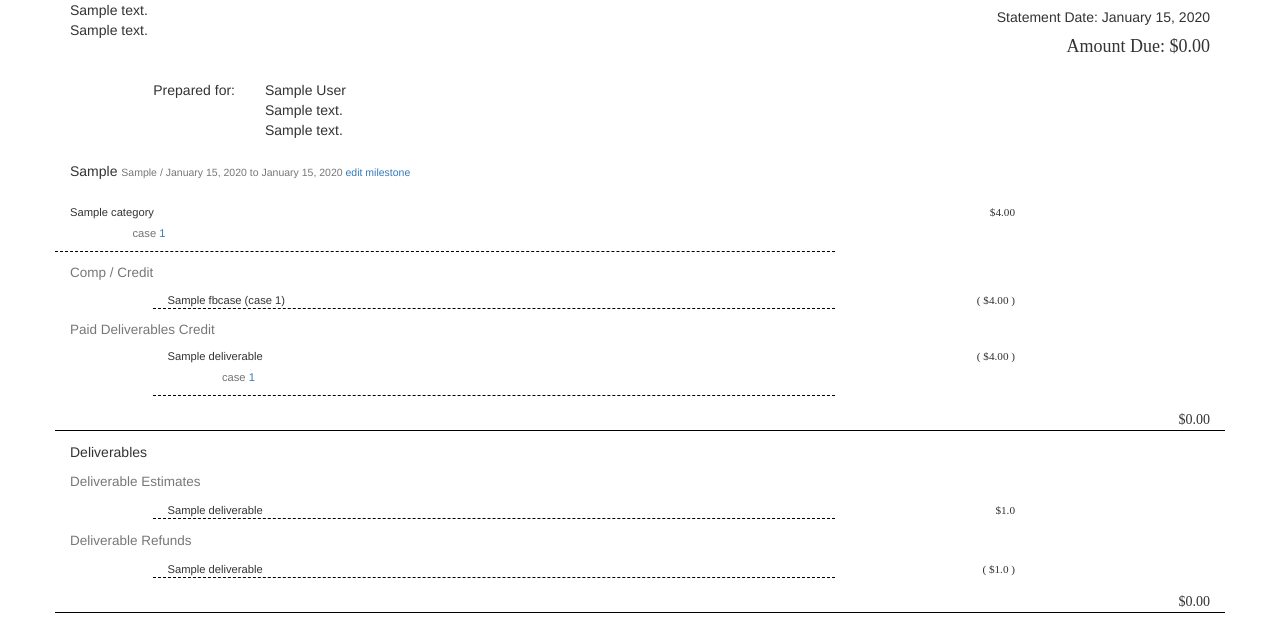
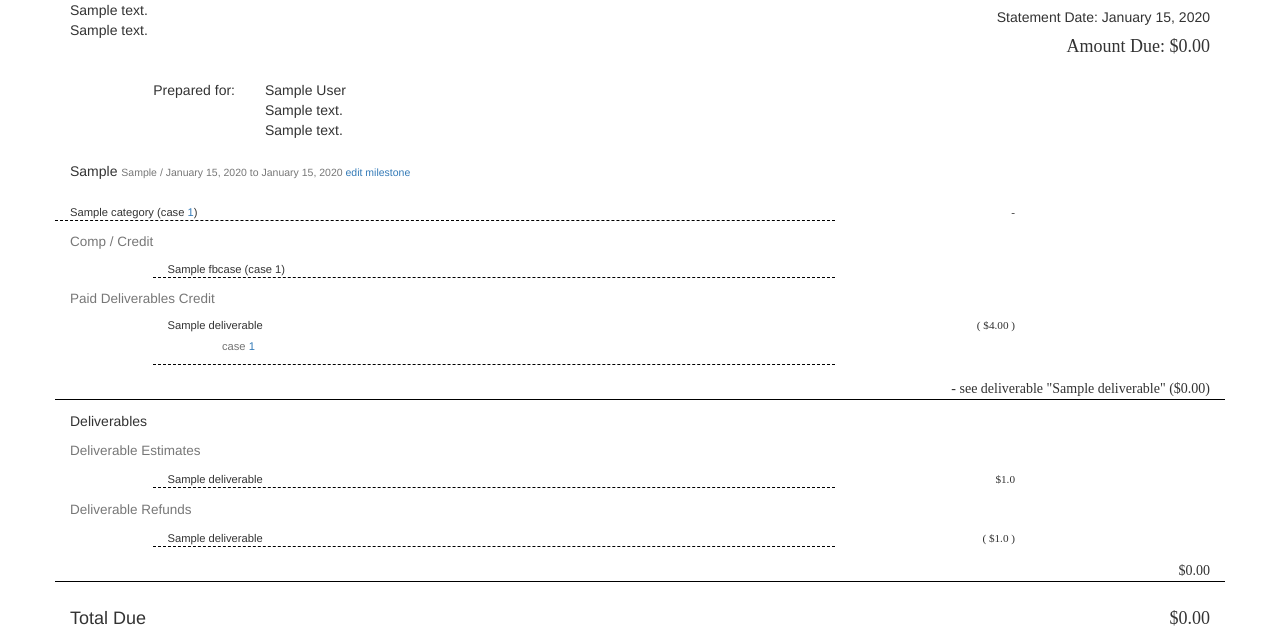
Before and after one commit to tpalko/fogbugz-headlamp, a Flask app: page /invoicing/invoice/1 in a window 1280 px wide. Shown: the part 160-799 px from the top of the page. Run offline with Flask 2, Linux system fonts and the light colour scheme; a user stored in the database is signed in; tables that the repository leaves empty hold one stand-in row (values such as "Sample post"); parts of the project's set-up code (start-up, migrations or seed data) failed here and were passed over; some libraries are stand-ins or nearby versions.

Commit message:
added ability to tuck a milestone under a deliverable, removing billing and deliverable targeting from its individual cases and invoicing the milestone as a pointer to that deliverable.

```diff
--- a/webapp/dao/milestone.py
+++ b/webapp/dao/milestone.py
@@ -2,6 +2,10 @@ from flask import g
 from webapp.invoicing.models import Milestone
 
 class MilestoneDAO:
+
+	@staticmethod
+	def get(milestone_id):
+		return g.db.query(Milestone).get(milestone_id)
 
 	@staticmethod
 	def GetInvoiceMilestones(invoice_id):
--- a/webapp/invoicing/controllers.py
+++ b/webapp/invoicing/controllers.py
@@ -14,6 +14,7 @@ from webapp import app, logger
 from sqlalchemy import text
 from webapp.dao.project import ProjectDAO
 from webapp.dao.milestone import MilestoneDAO
+from webapp.dao.deliverable import DeliverableDAO
 
 invoicing = Blueprint('invoicing', __name__, url_prefix='/invoicing')
 
@@ -243,6 +244,27 @@ def refresh():
 		flash(str(sys.exc_info()[1]))
 
 	return redirect(url_for('invoicing.milestones'))
+
+@invoicing.route('/milestone/<milestone_id>/tuck', methods=['POST'])
+@login_required
+def milestone_tuck(milestone_id):
+
+	if 'deliverable_id' in request.form:
+
+		deliverable_id = int(request.form['deliverable_id'])
+		milestone = MilestoneDAO.get(milestone_id)
+
+		if deliverable_id < 0:
+			milestone.deliverable_id = None
+			g.db.commit()
+		elif deliverable_id > 0:
+			for case in milestone.cases:
+				if case.deliverable_id:
+					case.deliverable_id = None
+			milestone.deliverable_id = deliverable_id
+			g.db.commit()
+
+	return redirect(url_for('invoicing.milestone_detail', milestone_id=milestone_id))
 
 @invoicing.route('/milestone/<milestone_id>', methods=['POST'])
 @login_required
--- a/webapp/invoicing/models.py
+++ b/webapp/invoicing/models.py
@@ -69,6 +69,7 @@ class Milestone(CustomBase):
 	fpaidamount = Column(Float, nullable=True)
 	cases = relationship('Case', backref='milestone', lazy='dynamic')
 	categories = relationship('Category', backref='milestone', lazy='dynamic')
+	deliverable_id = Column(Integer, ForeignKey('deliverable.id'), nullable=True)
 
 	def __init__(self, ixfixfor, sfixfor, ixproject, dt, dtstart):
 		self.ixfixfor = ixfixfor
@@ -87,8 +88,18 @@ class Milestone(CustomBase):
 		return "info" if self.bpaid else "default"
 
 	def billable_cost(self):
-
-		non_comped_non_deliverable_case_cost = sum([ c.cost() for c in self.cases if (not c.fogbugzusercases[0].bcomped and not c.deliverable) ])
+		''' Sum of cost of all cases, accounting for comping and deliverable assignment .'''
+		if self.deliverable:
+			non_comped_non_deliverable_case_cost = 0
+		else:
+			non_comped_non_deliverable_case_cost = sum([
+				c.cost()
+				for c
+				in self.cases
+				if (
+					not c.fogbugzusercases[0].bcomped
+						and not c.deliverable)
+			])
 
 		return non_comped_non_deliverable_case_cost
 
@@ -226,6 +237,7 @@ class Deliverable(CustomBase):
 	__tablename__ = 'deliverable'
 
 	cases = relationship('Case', backref='deliverable', lazy='dynamic')
+	milestones = relationship('Milestone', backref='deliverable', lazy='dynamic')
 	name = Column(String(255), nullable=False)
 	festimate = Column(Float, nullable=False, server_default='0.0')
 	frefunded = Column(Float, nullable=False, server_default='0.0')
@@ -276,7 +288,12 @@ class Invoice(CustomBase):
 
 	def billable_cost(self):
 
-		return sum([ m.billable_cost() for m in self.milestones.all() ]) + sum([ d.festimate for d in self.unpaid_deliverables ]) - sum([ d.frefunded for d in self.refund_deliverables ])
+		return sum([ m.billable_cost() for m in self.milestones.all() ]) \
+			+ sum([ d.festimate for d in self.unpaid_deliverables ]) \
+			- sum([ d.frefunded for d in self.refund_deliverables ])
+
+	def deliverables(self):
+		return set([ m.deliverable for m in self.milestones if m.deliverable ])
 
 class Payment(CustomBase):
 
--- a/webapp/templates/invoicing/invoice.html
+++ b/webapp/templates/invoicing/invoice.html
@@ -101,22 +101,33 @@
 		<div class="row category">
 			<div class="col-xs-8">
 				{{ category.name }}
-				<span class="help-block col-xs-offset-1">
-					{% trans count=category.cases.all()|length %}
-						case
-					{% pluralize %}
-						cases
-					{% endtrans %} {{ category.cases.all()|ticket|join(", ")|safe }}
-				</span>
+				<!-- <span class="help-block col-xs-offset-1"> -->
+					({% trans count=category.cases.all()|length %}case
+					{% pluralize %}cases
+					{% endtrans %} {{ category.cases.all()|ticket|join(", ")|safe }})
+				<!-- </span> -->
 			</div>
-			<div class="col-xs-2 text-right cost">${{ "%.2f" % category.cost() }}</div>
+
+			<div class="col-xs-2 text-right cost">
+			{% if not milestone.deliverable %}
+				${{ "%.2f" % category.cost() }}
+			{% else %}
+				-
+			{% endif %}
+			</div>
 		</div>
 	{% endfor %}
 
 	{% for case in milestone.uncategorized_cases(include_zero_cost=False) %}
 		<div class="row case">
 			<div class="col-xs-8">{{ case.stitle }} (case {{ case.ticket_url()|safe }})</div>
-			<div class="col-xs-2 text-right cost">${{ "%.2f" % case.cost() }}</div>
+			<div class="col-xs-2 text-right cost">
+			{% if not milestone.deliverable %}
+				${{ "%.2f" % case.cost() }}
+			{% else %}
+				-
+			{% endif %}
+			</div>
 		</div>
 	{% endfor %}
 
@@ -132,7 +143,11 @@
 	{% for case in milestone.comped_cases() %}
 		<div class="row case">
 			<div class="col-xs-7 col-xs-offset-1">{{ case.stitle }} (case {{ case.ixbug }})</div>
-			<div class="col-xs-2 text-right cost">( ${{ "%.2f" % case.cost() }} )</div>
+			<div class="col-xs-2 text-right cost">
+			{% if not milestone.deliverable %}
+				( ${{ "%.2f" % case.cost() }} )
+			{% endif %}
+			</div>
 		</div>
 	{% endfor %}
 
@@ -154,9 +169,13 @@
 	{% endfor %}
 
 	<div class="row subtotal">
-
 		<div class="col-xs-12 text-right cost">
-			${{ "%.2f" % milestone.billable_cost() }}
+			{% if not milestone.deliverable %}
+				${{ "%.2f" % milestone.billable_cost() }}
+			{% else %}
+				- see deliverable "{{ milestone.deliverable.name }}"
+				{% if not print_view and (not invoice or invoice.state == 'working') %} (${{ "%.2f" % milestone.billable_cost() }}) {% endif %}
+			{% endif %}
 		</div>
 	</div>
 
```
Also changed, not shown: migrations/versions/d92ccc4e1540_.py (added, +28 -0 lines), webapp/dao/deliverable.py (added, +8 -0 lines), webapp/templates/invoicing/_milestone_detail_case_row.html (+5 -3 lines), webapp/templates/invoicing/milestone_detail.html (+18 -0 lines).
